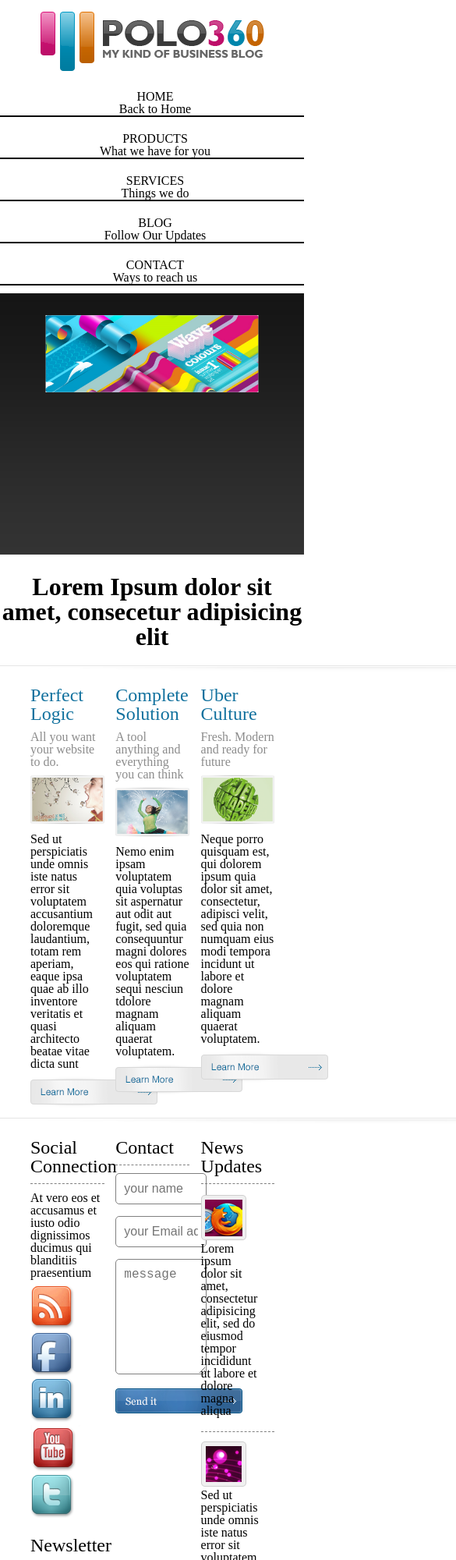
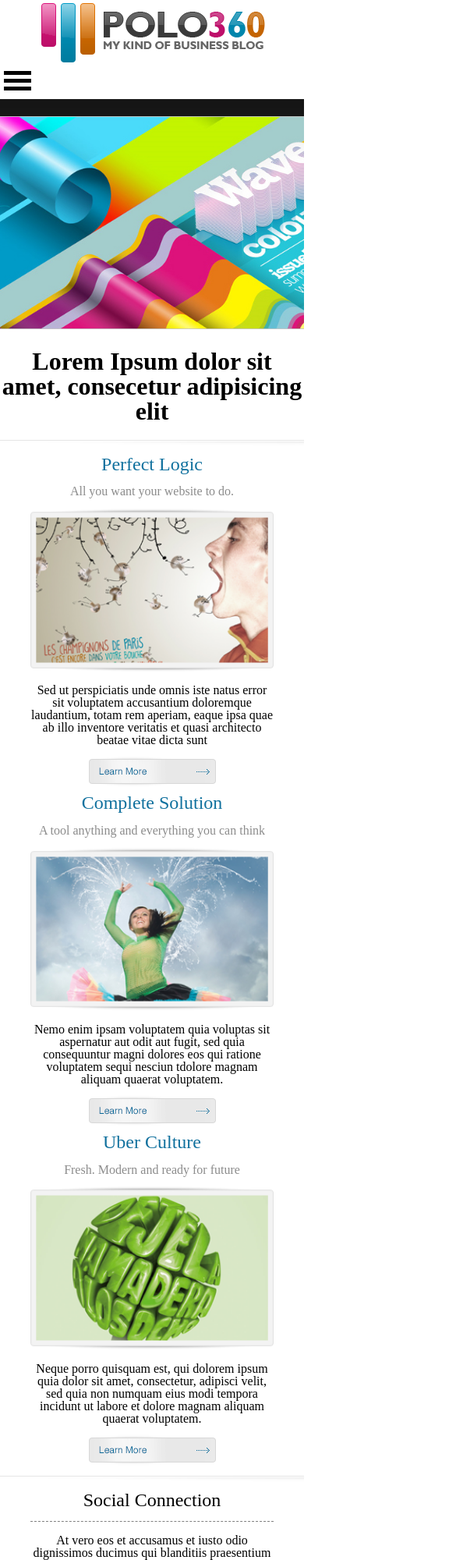
Before and after one commit to fastpenguin91/polo360PSD2HTML, a plain HTML site: page index.html in a window 390 px wide. Shown: the top 2000 px of the page at 78% size, 585 px wide, since content can reach past the window. Drawn offline with Linux system fonts and the light colour scheme.

Commit message:
finished with menu icon and refactoring

```diff
--- a/css/style.scss
+++ b/css/style.scss
@@ -2,7 +2,10 @@
 /* $Setup */
 /*************/
 
-
+html, body {
+    max-width: 100%;
+    overflow-x: hidden;
+}
 
 
 body {
@@ -31,17 +34,18 @@ body {
 .logo {
     background: #ffffff;
     display: inline-block;
-    padding: 15px;
+    padding: 1% 0% 0% 1%;
 }
 
 .logo--primary {
     float: left;
+    width: 25%;
 }
 
 .nav-container {
     background: #fff;
     width: 100%;
-    height: 106px;
+    height: 100px;
 }
 
 .nav {
@@ -49,20 +53,28 @@ body {
 }
 
 .primary-nav {
-    width: 648px;
-    float: right;
-    padding-right: 4%;
+    padding-left: 2%;
     height: 109px;
+    width: 70%;
 }
 
 .primary-nav--content {
     border-left: 2px dashed black;
-    padding-left: 8px;
+    padding-left: 6%;
+}
+
+.primary-nav--content__main {
+    font-weight: bold;
 }
 
 .listItem {
     display: table-cell;
+    width: 18%;
     vertical-align: middle;
+}
+
+.menuIcon {
+    display: none;
 }
 
 
@@ -79,7 +91,7 @@ body {
 
 .parent-block {
     margin-left: 10%;
-    margin-top: 15px;
+    margin-top: 2%;
 }
 
 .block {
@@ -89,10 +101,18 @@ body {
     display: inline-block;
 }
 
+.connect__newsUpdates {
+    float: right;
+}
+
+.connect__social {
+    margin-right: 6%;
+}
+
 .newsUpdates__container {
-    margin-bottom: 8px;
-    padding-bottom: 10px;
-    padding-top: 4px;
+    margin-bottom: 4%;
+    padding-bottom: 4%;
+    padding-top: 2%;
 }
 
 .common-border {
@@ -113,7 +133,7 @@ body {
 
 .block__title {
     font-size: 1.5em;
-    margin-bottom: 10px;
+    margin-bottom: 5%;
 }
 
 .block__title--postThumb {
@@ -121,11 +141,11 @@ body {
 }
 
 .block__title--connect {
-    padding-bottom: 10px;
+    padding-bottom: 5%;
 }
 
 .connect__title {
-    padding-top: 20px;
+    padding-top: 10%;
 }
 
 
@@ -143,7 +163,7 @@ body {
 
 .btn-primary {
     height: 45px;
-    width: 190px;
+    width: 163px;
     display: inline-block;
 }
 
@@ -153,12 +173,6 @@ body {
 
 .btn--subscribe {
     background: url(../assets/subscribeBTN.png) no-repeat;
-}
-
-.subscribe_btn {
-    height: 90px;
-    width: 190px;
-    display: inline-block;
 }
 
 .btn--send {
@@ -182,10 +196,10 @@ body {
 
 
 
-.footerSection {
+.footer {
     background: #333333;
     color: #999999;
-    padding: 10px 0px 20px 0px;
+    padding: 1.5% 2% 2% 2%;
 }
 
 .preFooter {
@@ -193,11 +207,20 @@ body {
     background: #4c4c4c;
 }
 
-.footerSection__anchor {
+.footer__gen-info {
+    display: inline-block;
+}
+
+.footer__copyright {
+    display: inline-block;
+    float: right;
+}
+
+.footer__anchor {
     color: #999999;
     display: inline-block;
-    margin-top: 10px;
-    padding-right: 5px;
+    margin-top: 3%;
+    padding-right: 2%;
     border-right: 1px solid #999999;
 }
 
@@ -215,12 +238,12 @@ body {
 
 
 .block__paragraph {
-    margin-bottom: 8px;
+    margin-bottom: 4%;
 }
 
 .newsUpdates__p {
     display: inline-block;
-    width: 80%;
+    width: 65%;
     vertical-align: top;
 }
 
@@ -229,7 +252,7 @@ body {
 }
 
 .postThumb__img {
-    margin-bottom: 8px;
+    margin-bottom: 4%;
     width: 100%;
     height: auto;
 }
@@ -239,13 +262,11 @@ body {
     top: 8%;
     left: 50%;
     transform: translateX(-50%);
-    width: 70%;
 }
 
 .bannerArea {
     background: url(../assets/glowgradient.png) no-repeat;
     height: 350px;
-    margin-bottom: 10px;
     float: left;
     position: relative;
     width: 100%;
@@ -254,67 +275,85 @@ body {
 
 .block__textField {
     border-radius: 5px;
-    font-size: 16px;
+    font-size: 1em;
     border: 1px solid gray;
-    padding: 10px;
+    padding: 5%;
     width: 100%;
-    margin-bottom: 15px;
+    margin-bottom: 7%;
 }
 
 .connect__textField {
-    margin-bottom: 20px;
-    margin-top: 20px;
+    margin-bottom: 7%;
+    margin-top: 5%;
 }
 
 
 .block__caption {
     color: #8c8c8c;
-    margin-bottom: 8px;
+    margin-bottom: 4%;
 }
 
-.primaryHeading {
+.newSectionBreak {
     text-align: center;
 }
 
-.primaryHeading__text {
+.newSectionBreak--underBanner {
+    margin-top: 400px;
+}
+
+.newSectionBreak__text {
     font-weight: bold;
     font-size: 2em;
+}
+
+.connect__social__icons {
+    margin-top: 6%;
 }
 
 
 
 
+@media only screen and (max-width: 982px) {
+    .connect__contact {
+        width: 80%;
+        display: block;
+        margin-top: 20px;
+    }
+
+    .connect__newsUpdates {
+        width: 45%;
+    }
+
+    .connect__social {
+        width: 45%;
+    }
+}
 
 
 
+@media only screen and (max-width: 906px) {
 
+    .menuIcon {
+        display: block;
+        background: #fff;
+        padding: 6px 0px 6px 5px;
+    }
 
-
-
-
-
-
-
-
-
-
-
-
-
-
-
-
-
-
-@media only screen and (max-width: 1006px) {
+    .menuIcon__bar {
+        width: 35px;
+        height: 5px;
+        background: black;
+        margin: 5px 0;
+    }
 
     .nav {
-        display: block;
+        display: none;
     }
 
     .primary-nav {
         width: 100%;
         padding-right: 0%;
+        padding-left: 0%;
         height: auto;
     }
 
@@ -326,7 +365,8 @@ body {
         display: inline-block;
         text-align: center;
         width: 100%;
-        padding: 10px 0px;
+        padding: 4px 0;
+        margin-bottom: 4px;
     }
 
     .primary-nav--content {
@@ -338,7 +378,54 @@ body {
         text-align: center;
         margin: 0 auto;
         float: none;
+        width: auto;
         display: block;
     }
 
+    .bannerImg {
+        width: 750px;
+    }
+
+    .bannerArea {
+        height: 275px;
+    }
+
+    .newSectionBreak--underBanner {
+        margin-top: 320px;
+    }
+
 }
+
+@media only screen and (max-width: 748px) {
+
+    .parent-block {
+        margin-left: 0;
+    }
+
+    .block {
+        display: block;
+        width: 80%;
+        text-align: center;
+        margin: 0 auto;
+    }
+
+    .connect__newsUpdates {
+        float: none;
+    }
+
+    .block__textField {
+        width: 80%;
+    }
+
+    .footer {
+        text-align: center;
+    }
+
+    .footer__copyright {
+        margin-top: 2%;
+        float: none;
+    }
+
+
+
+}
--- a/index.html
+++ b/index.html
@@ -11,34 +11,41 @@
 
         <header class="nav-container">
             <img class="logo  logo--primary" src="assets/logo.png"/>
-            <ul class="nav  primary-nav  clearfix">
+
+            <div class="menuIcon" onclick="showHideMenu()">
+                <div class="menuIcon__bar"></div>
+                <div class="menuIcon__bar"></div>
+                <div class="menuIcon__bar"></div>
+            </div>
+
+            <ul id="topMenu" class="nav  primary-nav  clearfix">
                 <li class="listItem">
                     <div class="primary-nav--content">
-                        <p>HOME</p>
+                        <p class="primary-nav--content__main">HOME</p>
                         <p>Back to Home</p>
                     </div>
                 </li>
                 <li class="listItem">
                     <div class="primary-nav--content">
-                        <p>PRODUCTS</p>
-                        <p>What we have for you</p>
+                        <p class="primary-nav--content__main">PRODUCTS</p>
+                        <p>What we have</p>
                     </div>
                 </li>
                 <li class="listItem">
                     <div class="primary-nav--content">
-                        <p>SERVICES</p>
+                        <p class="primary-nav--content__main">SERVICES</p>
                         <p>Things we do</p>
                     </div>
                 </li>
                 <li class="listItem">
                     <div class="primary-nav--content">
-                        <p>BLOG</p>
+                        <p class="primary-nav--content__main">BLOG</p>
                         <p>Follow Our Updates</p>
                     </div>
                 </li>
                 <li class="listItem">
                     <div class="primary-nav--content">
-                        <p>CONTACT</p>
+                        <p class="primary-nav--content__main">CONTACT</p>
                         <p>Ways to reach us</p>
                     </div>
                 </li>
@@ -46,12 +53,12 @@
         </header>
 
 
-        <div class="bannerArea">
+        <div id="bannerArea" class="bannerArea">
             <img class="bannerImg" src="assets/bannerImg.jpg"/>
         </div>
 
-        <div class="primaryHeading">
-            <p class="primaryHeading__text">Lorem Ipsum dolor sit amet, consecetur adipisicing elit</p><br>
+        <div class="newSectionBreak  newSectionBreak--underBanner">
+            <p class="newSectionBreak__text">Lorem Ipsum dolor sit amet, consecetur adipisicing elit</p><br>
             <img src="assets/break.png"/>
         </div>
 
@@ -81,21 +88,22 @@
             </div>
         </div>
 
-        <div class="primaryHeading">
+        <div class="newSectionBreak">
             <img src="assets/break.png"/>
         </div>
 
 
         <div class="parent-block">
-            <div class="block">
+            <div class="block  connect__social">
                 <h3 class="block__title  block__title--connect  common-border">Social Connection</h3>
                 <p class="block__paragraph">At vero eos et accusamus et iusto odio dignissimos ducimus qui blanditiis praesentium</p>
-                <img src="assets/rss.png"/>
-                <img src="assets/facebook.png" alt="facebook">
-                <img src="assets/linkedIn.png" alt="linked In">
-                <img src="assets/youtube.png" alt="youtube">
-                <img src="assets/twitter.png" alt="twitter">
-
+                <div class="connect__social__icons">
+                    <img src="assets/rss.png"/>
+                    <img src="assets/facebook.png" alt="facebook">
+                    <img src="assets/linkedIn.png" alt="linked In">
+                    <img src="assets/youtube.png" alt="youtube">
+                    <img src="assets/twitter.png" alt="twitter">
+                </div>
                 <h3 class="block__title  connect__title">Newsletter</h3>
 
                 <p class="block__paragraph">At vero eos et accusamus et iusto odio dignissimos ducimus qui blanditiis praesentium</p>
@@ -105,15 +113,7 @@
                 <a class="btn-primary  btn--subscribe" href="#"></a>
             </div>
 
-            <div class="block">
-                <h3 class="block__title  block__title--connect  common-border">Contact</h3>
-                <input class="block__textField" type="text" placeholder="your name" />
-                <input class="block__textField" type="text" placeholder="your Email address" />
-                <textarea rows="7" class="block__textField" placeholder="message"></textarea>
-                <a class="btn-primary  btn--send" href="#"></a>
-            </div>
-
-            <div class="block">
+            <div class="block  connect__newsUpdates">
                 <h3 class="block__title  block__title--connect  common-border">News Updates</h3>
                 <div class="newsUpdates__container  common-border">
                     <img class="newsUpdates__img" src="assets/newsUpdate1.png"/>
@@ -129,28 +129,66 @@
                 </div>
                 <a class="btn-primary  btn--visitBlog" href="#"></a>
             </div>
+
+            <div class="block  connect__contact">
+                <h3 class="block__title  block__title--connect  common-border">Contact</h3>
+                <input class="block__textField" type="text" placeholder="your name" />
+                <input class="block__textField" type="text" placeholder="your Email address" />
+                <textarea rows="7" class="block__textField" placeholder="message"></textarea>
+                <a class="btn-primary  btn--send" href="#"></a>
+            </div>
+
+            <div style="clear: both;"></div>
         </div>
 
         <div class="preFooter"></div>
-        <footer class="footerSection">
-            <div style="display: inline-block;">
+        <footer class="footer">
+            <div class="footer__gen-info">
                 <p>Site Powered by WordPress. Developed by startupinacar.</p>
 
-                <a class="footerSection__anchor" href="#">Home</a>
-                <a class="footerSection__anchor" href="#">About</a>
-                <a class="footerSection__anchor" href="#">Products</a>
-                <a class="footerSection__anchor" href="#">Services</a>
-                <a class="footerSection__anchor" href="#">Contact</a> <br>
+                <a class="footer__anchor" href="#">Home</a>
+                <a class="footer__anchor" href="#">About</a>
+                <a class="footer__anchor" href="#">Products</a>
+                <a class="footer__anchor" href="#">Services</a>
+                <a class="footer__anchor" href="#">Contact</a> <br>
 
-                <a class="footerSection__anchor" href="#">Privacy Policy</a>
-                <a class="footerSection__anchor" href="#">Terms of Use</a>
+                <a class="footer__anchor" href="#">Privacy Policy</a>
+                <a class="footer__anchor" href="#">Terms of Use</a>
             </div>
 
-            <div style="display: inline-block; float: right;">
+            <div class="footer__copyright">
                 <p>Copyright 2010. Studio VIVROCKS. All rights reserved.</p>
             </div>
         </footer>
 
 
+        <script>
+
+        function showHideMenu(){
+            var topMenu = document.getElementById('topMenu');
+
+            var menuDisplay = topMenu.currentStyle ? topMenu.currentStyle.display : getComputedStyle(topMenu, null).display;
+
+            if (menuDisplay == 'block') {
+                topMenu.style.display = "none";
+            } else if (menuDisplay == 'none') {
+                topMenu.style.display = "block";
+            }
+        }
+
+        function displayMenuOnResize(){
+            var topMenu = document.getElementById('topMenu');
+
+            if (window.innerWidth >= '906' ) {
+                topMenu.style = '';
+            }
+        }
+
+        window.onresize = displayMenuOnResize;
+
+        </script>
+
+
+
     </body>
 </html>
```
Also changed, not shown: css/style.css, 1 other file.
